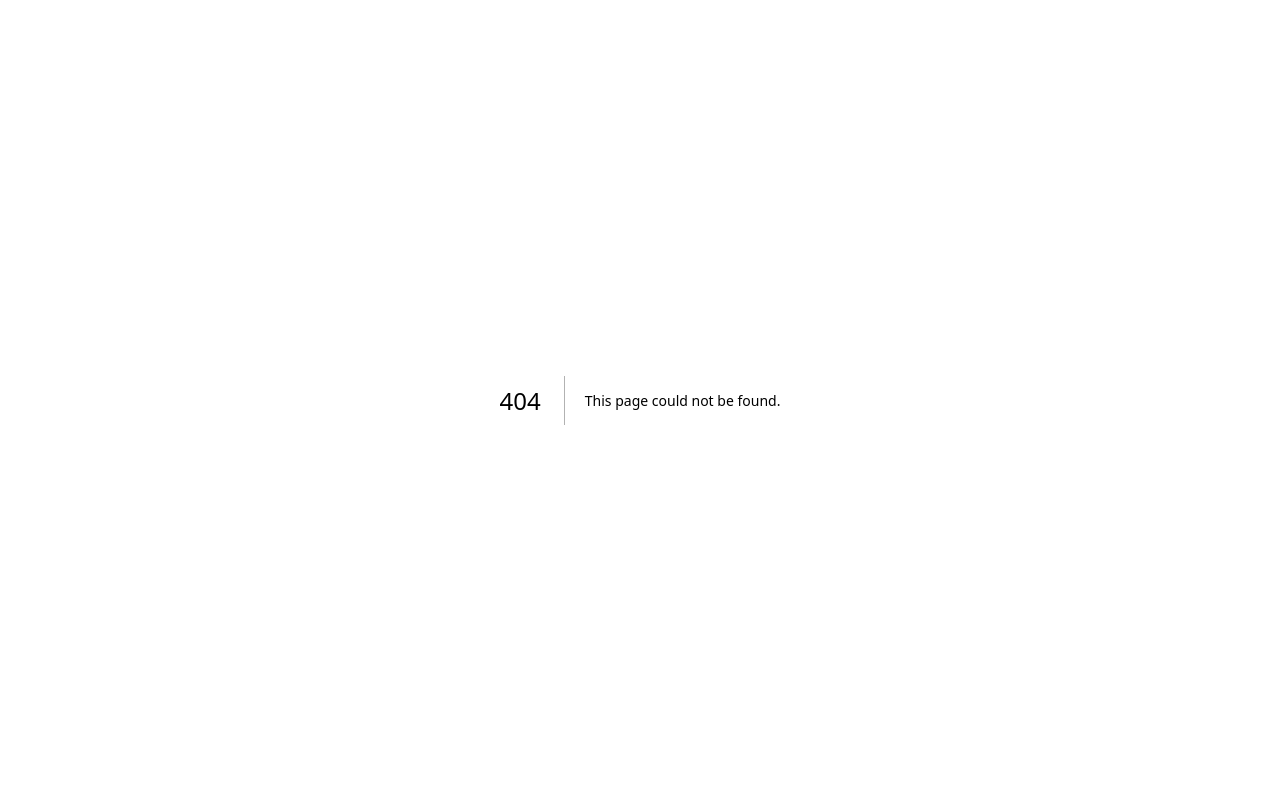
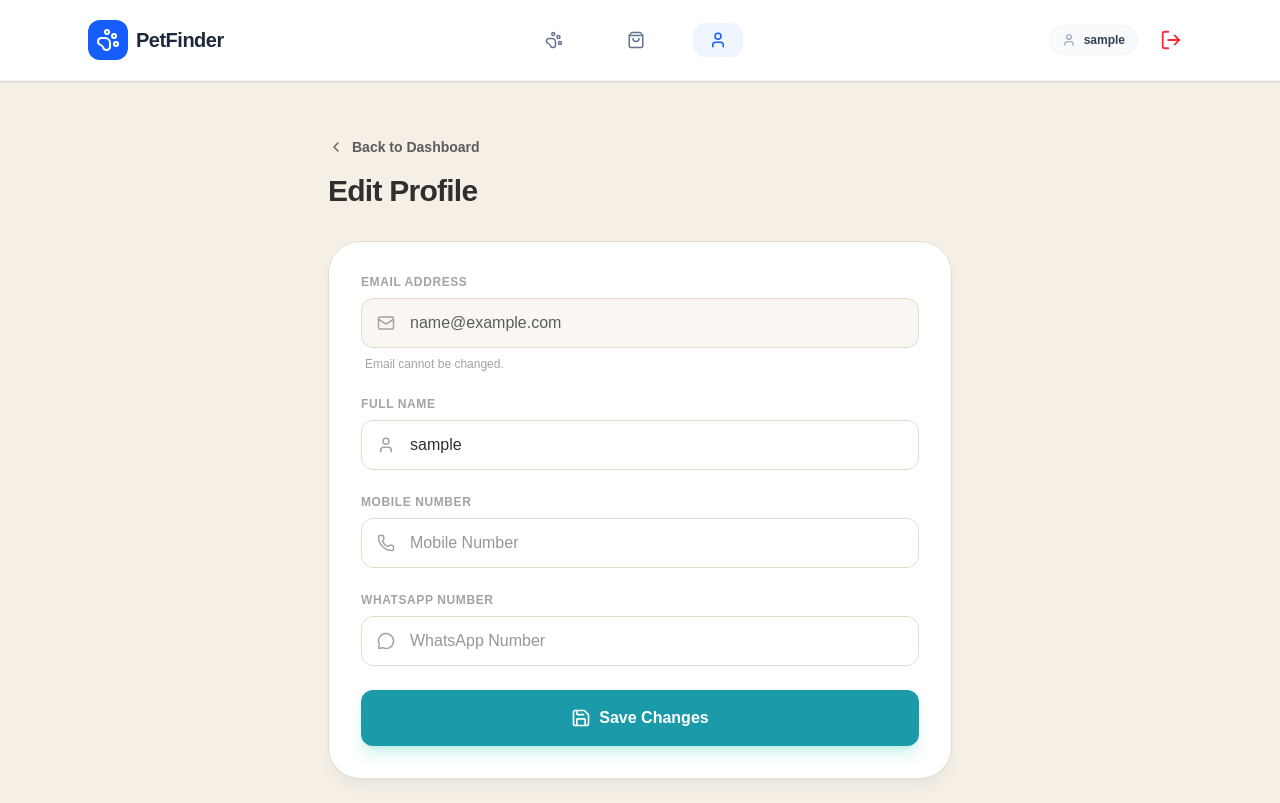
Before and after one commit to THENAMEISANOOP/FindMyPet, a Next.js app in the folder frontend/: page /dashboard/profile in a window 1280 px wide. Before the commit this address had no page. Built offline with nearby package versions, Linux system fonts and the light colour scheme; no server answers; sample sign-in values are in the browser's storage.

Commit message:
feat:profile management, including backend API, frontend page, and navigation.

```diff
--- a/frontend/app/components/Navbar.tsx
+++ b/frontend/app/components/Navbar.tsx
@@ -15,6 +15,7 @@ export default function Navbar({ userName }: { userName: string }) {
   const navLinks = [
     { name: "My Pets", href: "/dashboard", icon: <PawPrint size={18} /> },
     { name: "My Orders", href: "/orders", icon: <ShoppingBag size={18} /> },
+    { name: "Profile", href: "/dashboard/profile", icon: <UserIcon size={18} /> },
   ];
 
   return (
--- /dev/null
+++ b/frontend/app/dashboard/profile/page.tsx
@@ -0,0 +1,164 @@
+"use client";
+
+import { useEffect, useState } from "react";
+import { useRouter } from "next/navigation";
+import { Loader2, User, Phone, MessageCircle, Mail, Save, ChevronLeft } from "lucide-react";
+import Link from "next/link";
+import api from "../../lib/api";
+import Navbar from "../../components/Navbar";
+
+export default function ProfilePage() {
+  const router = useRouter();
+  const [loading, setLoading] = useState(false);
+  const [success, setSuccess] = useState("");
+  const [error, setError] = useState("");
+
+  const [formData, setFormData] = useState({
+    username: "",
+    email: "",
+    mobile: "",
+    whatsapp: ""
+  });
+
+  useEffect(() => {
+    const storedUser = localStorage.getItem("user");
+    if (!storedUser) {
+      router.push("/auth");
+      return;
+    }
+    const user = JSON.parse(storedUser);
+    setFormData({
+      username: user.username || "",
+      email: user.email || "",
+      mobile: user.mobile || "",
+      whatsapp: user.whatsapp || ""
+    });
+  }, [router]);
+
+  const handleChange = (e: React.ChangeEvent<HTMLInputElement>) => {
+    setFormData({ ...formData, [e.target.name]: e.target.value });
+    setError("");
+    setSuccess("");
+  };
+
+  const handleSubmit = async (e: React.FormEvent) => {
+    e.preventDefault();
+    setLoading(true);
+    setError("");
+    setSuccess("");
+
+    try {
+      const { data } = await api.post("/auth/update", formData);
+      if (data.success) {
+        // Update local storage
+        localStorage.setItem("user", JSON.stringify(data.user));
+        setSuccess("Profile updated successfully!");
+      }
+    } catch (err: any) {
+      setError(err.response?.data?.message || "Failed to update profile");
+    } finally {
+      setLoading(false);
+    }
+  };
+
+  return (
+    <div className="min-h-screen bg-[#F5EFE6] text-[#2F2F2F]">
+      <Navbar userName={formData.username} />
+
+      <main className="max-w-2xl mx-auto p-6">
+        <div className="my-8">
+          <Link href="/dashboard" className="flex items-center gap-2 text-[#5C5C5C] hover:text-[#1B9AAA] transition-colors mb-4 font-bold text-sm">
+            <ChevronLeft size={16} /> Back to Dashboard
+          </Link>
+          <h1 className="text-3xl font-black text-[#2F2F2F] tracking-tight">Edit Profile</h1>
+        </div>
+
+        <div className="bg-white rounded-[2rem] p-8 border border-[#E6DCCD] shadow-lg shadow-teal-900/5">
+          {success && (
+            <div className="mb-6 p-4 bg-green-50 text-green-700 rounded-xl border border-green-100 font-medium text-center">
+              {success}
+            </div>
+          )}
+
+          {error && (
+            <div className="mb-6 p-4 bg-rose-50 text-rose-700 rounded-xl border border-rose-100 font-medium text-center">
+              {error}
+            </div>
+          )}
+
+          <form onSubmit={handleSubmit} className="space-y-6">
+             {/* Email (Read Only) */}
+             <div>
+              <label className="block text-xs font-bold uppercase tracking-wider text-[#A3A3A3] mb-2">Email Address</label>
+              <div className="relative">
+                <Mail className="absolute left-4 top-1/2 -translate-y-1/2 text-[#A3A3A3]" size={18} />
+                <input
+                  type="email"
+                  value={formData.email}
+                  readOnly
+                  className="w-full pl-12 pr-4 py-3 bg-[#F5EFE6]/50 border border-[#E6DCCD] rounded-xl text-[#5C5C5C] cursor-not-allowed"
+                />
+              </div>
+              <p className="text-xs text-[#A3A3A3] mt-2 ml-1">Email cannot be changed.</p>
+            </div>
+
+            {/* Username */}
+            <div>
+              <label className="block text-xs font-bold uppercase tracking-wider text-[#A3A3A3] mb-2">Full Name</label>
+              <div className="relative group">
+                <User className="absolute left-4 top-1/2 -translate-y-1/2 text-[#A3A3A3] group-focus-within:text-[#1B9AAA] transition-colors" size={18} />
+                <input
+                  name="username"
+                  value={formData.username}
+                  onChange={handleChange}
+                  className="w-full pl-12 pr-4 py-3 bg-white border border-[#E6DCCD] rounded-xl outline-none focus:ring-2 focus:ring-[#1B9AAA] transition-all"
+                  placeholder="Your Name"
+                  required
+                />
+              </div>
+            </div>
+
+            {/* Mobile */}
+            <div>
+              <label className="block text-xs font-bold uppercase tracking-wider text-[#A3A3A3] mb-2">Mobile Number</label>
+              <div className="relative group">
+                <Phone className="absolute left-4 top-1/2 -translate-y-1/2 text-[#A3A3A3] group-focus-within:text-[#1B9AAA] transition-colors" size={18} />
+                <input
+                  name="mobile"
+                  value={formData.mobile}
+                  onChange={handleChange}
+                  className="w-full pl-12 pr-4 py-3 bg-white border border-[#E6DCCD] rounded-xl outline-none focus:ring-2 focus:ring-[#1B9AAA] transition-all"
+                  placeholder="Mobile Number"
+                  required
+                />
+              </div>
+            </div>
+
+            {/* WhatsApp */}
+            <div>
+              <label className="block text-xs font-bold uppercase tracking-wider text-[#A3A3A3] mb-2">WhatsApp Number</label>
+              <div className="relative group">
+                <MessageCircle className="absolute left-4 top-1/2 -translate-y-1/2 text-[#A3A3A3] group-focus-within:text-[#1B9AAA] transition-colors" size={18} />
+                <input
+                  name="whatsapp"
+                  value={formData.whatsapp}
+                  onChange={handleChange}
+                  className="w-full pl-12 pr-4 py-3 bg-white border border-[#E6DCCD] rounded-xl outline-none focus:ring-2 focus:ring-[#1B9AAA] transition-all"
+                  placeholder="WhatsApp Number"
+                  required
+                />
+              </div>
+            </div>
+
+            <button
+              disabled={loading}
+              className="w-full bg-[#1B9AAA] hover:bg-teal-700 text-white font-bold py-4 rounded-xl shadow-lg shadow-teal-500/20 transition-all active:scale-95 disabled:opacity-50 flex items-center justify-center gap-2 mt-4"
+            >
+              {loading ? <Loader2 className="animate-spin" /> : <><Save size={20} /> Save Changes</>}
+            </button>
+          </form>
+        </div>
+      </main>
+    </div>
+  );
+}
```
Also changed, not shown: 2 other files (tests, documents, lock files or other folders).
